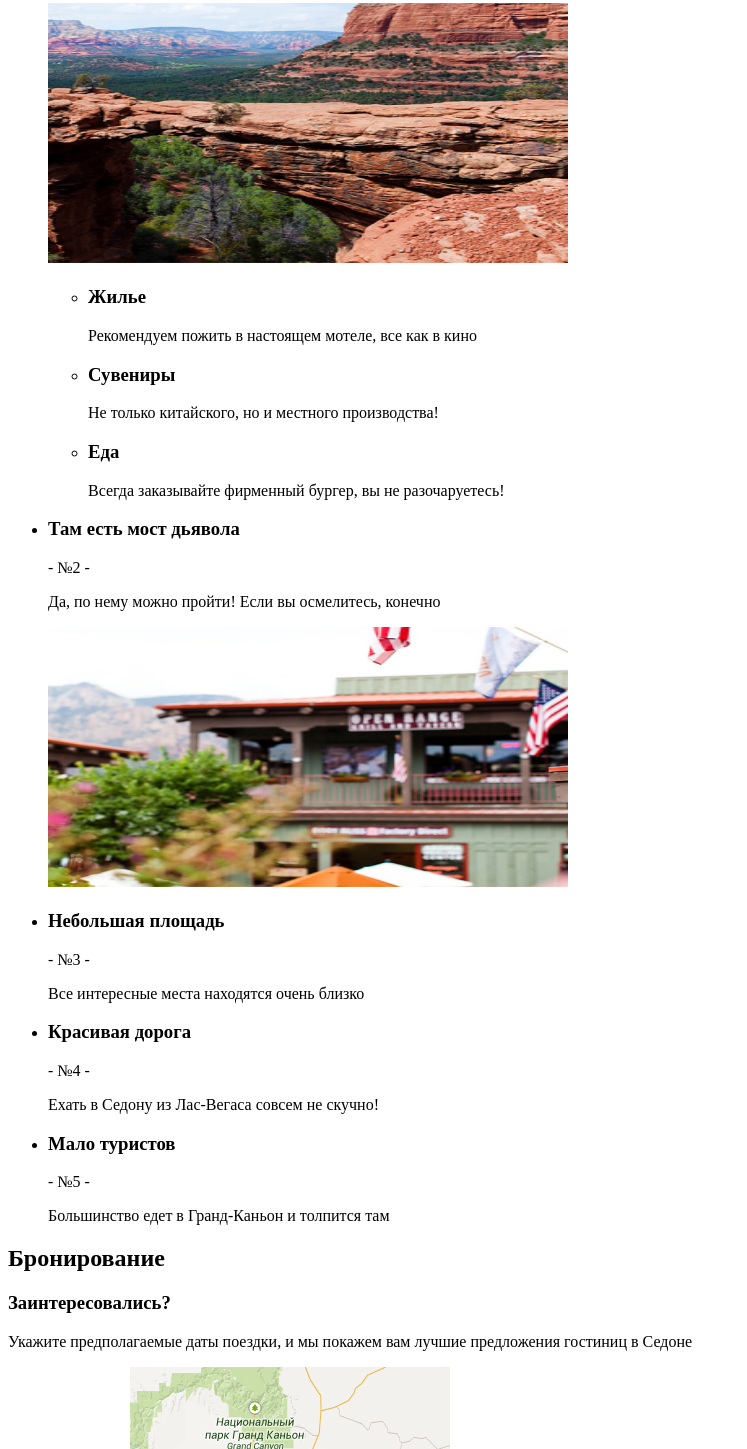
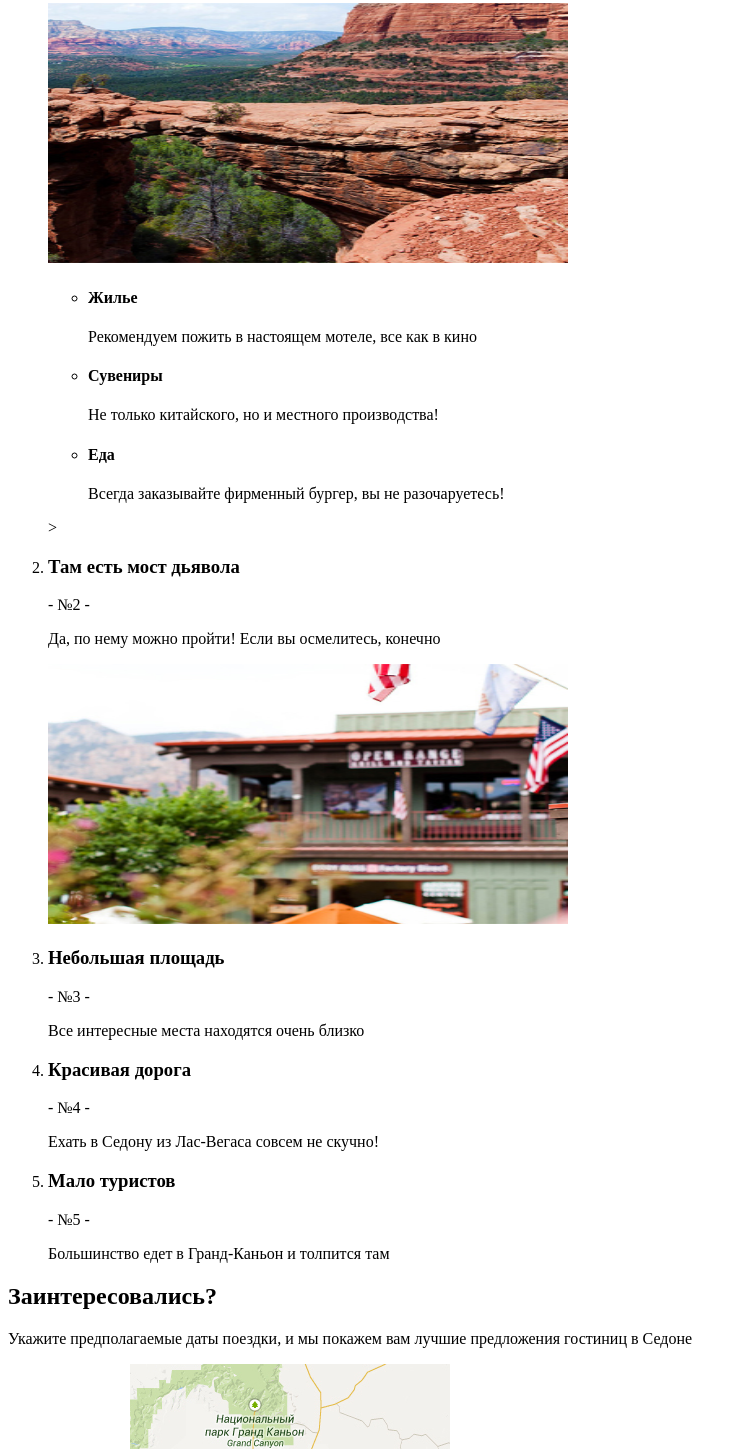
Before and after one commit to koopolina/812683-sedona-23, a website: page source/index.html in a window 1280 px wide. Shown: the part 871-2320 px from the top of the page, without its empty margins (0-747 px from the left). Drawn offline with Linux system fonts and the light colour scheme.

Commit message:
Внесла правки

```diff
--- a/source/index.html
+++ b/source/index.html
@@ -1,9 +1,11 @@
 <!DOCTYPE html>
 <html class="page" lang="ru">
+
 <head>
   <meta charset="utf-8">
   <title>Седона</title>
 </head>
+
 <body class="page__body">
   <header class="page-header">
     <a class="page-header__logo">
@@ -47,26 +49,26 @@
     <h2 class="visually-hidden">Преимущества</h2>
     <section class="advantages">
       <div class="advantages__wrapper">
-          <ul class="advantages__list">
+        <ol class="advantages__list">
           <li class="advantages__item">
             <h3 class="advantages__title">Настоящий городок</h3>
             <p class="advantages__number">- №1 -</p>
             <p class="advantages__description">Седона не аттракицон для туристов, там течет своя жизнь</p>
             <img class="advantages__city-image" src="img/city.jpg" width="520" height="260" alt="Фото города">
-          <ul class="features__item">
+            <ul class="features__list">
               <li class="features__item features__item--house">
-              <h3 class="features__title">Жилье</h3>
+                <h4 class="features__title">Жилье</h4>
                   <p class="features__description">Рекомендуем пожить в настоящем мотеле, все как в кино</p>
               </li>
               <li class="features__item features__item--souvenirs">
-              <h3 class="features__title">Сувениры</h3>
+                <h4 class="features__title">Сувениры</h4>
                   <p class="features__description">Не только китайского, но и местного производства!</p>
               </li>
               <li class="features__item features__item--food">
-              <h3 class="features__title">Еда</h3>
+                <h4 class="features__title">Еда</h4>
                   <p class="features__description">Всегда заказывайте фирменный бургер, вы не разочаруетесь!</p>
               </li>
-          </ul>
+            </ul>>
           </li>
           <li class="advantages__item">
             <h3 class="advantages__title">Там есть мост дьявола</h3>
@@ -89,14 +91,14 @@
             <p class="advantages__number">- №5 -</p>
             <p class="advantages__description">Большинство едет в Гранд-Каньон и толпится там</p>
           </li>
-          </ul>
+        </ol>
       </div>
     </section>
     <section class="booking">
       <div class="booking__wrapper">
-          <h2 class="visually-hidden">Бронирование</h2>
-          <h3 class="booking__title">Заинтересовались?</h3>
-          <p class="booking__text">Укажите предполагаемые даты поездки, и мы покажем вам лучшие предложения гостиниц в Седоне</p>
+        <h2 class="booking__title">Заинтересовались?</h2>
+        <p class="booking__text">Укажите предполагаемые даты поездки, и мы покажем вам лучшие предложения гостиниц в
+          Седоне</p>
         <a class="booking__search button" href="">Найти гостиницу</a>
         <img class="booking__map-image" src="img/map-mobile.jpg" width="320" height="350" alt="Карта">
       </div>
@@ -105,7 +107,7 @@
   <footer class="page-footer">
     <div class="page-footer__wrapper">
       <div class="page-footer__hashtag">
-          <p class="page-footer__text">#visitsedona</p>
+        <a class="page-footer__link" href="instagram.com">#visitsedona</a>
       </div>
       <div class="page-footer__social social">
         <ul class="social__list">
@@ -122,9 +124,12 @@
       </div>
       <div class="page-footer__copyright copyright">
         <b class="copyright__text">Разработано:</b>
-          <img class="copyright__image" src="img/htmlacademy.svg" width="27" height="34">
+        <a class="copyright__link" href="https://htmlacademy.ru/intensive/adaptive">
+          <img class="copyright__image" src="img/htmlacademy.svg" width="27" height="34" alt="Логотип HTML Academy">
+        </a>
       </div>
     </div>
   </footer>
 </body>
+
 </html>
```
Lines whose indentation alone changed are shown as unchanged.
